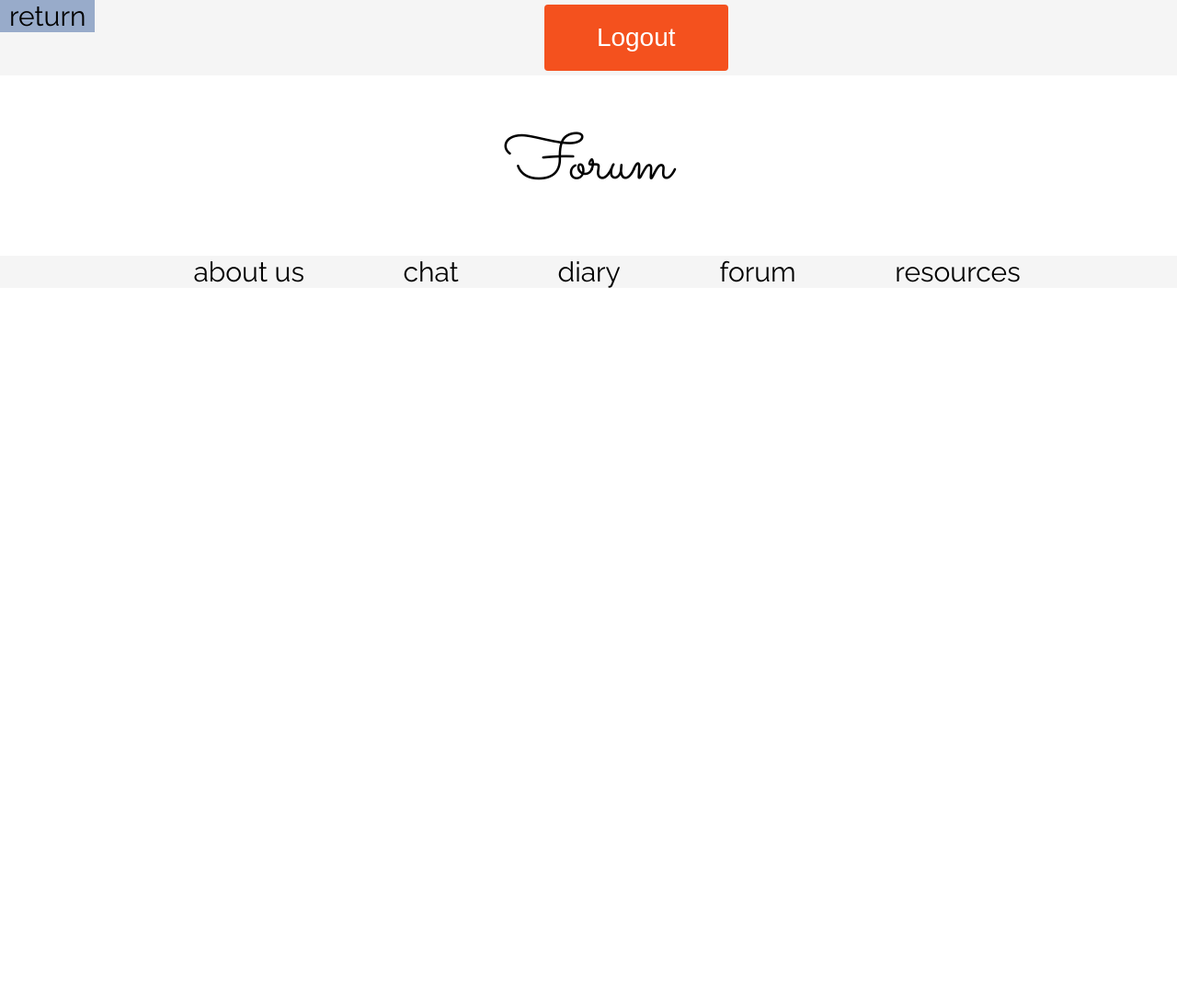
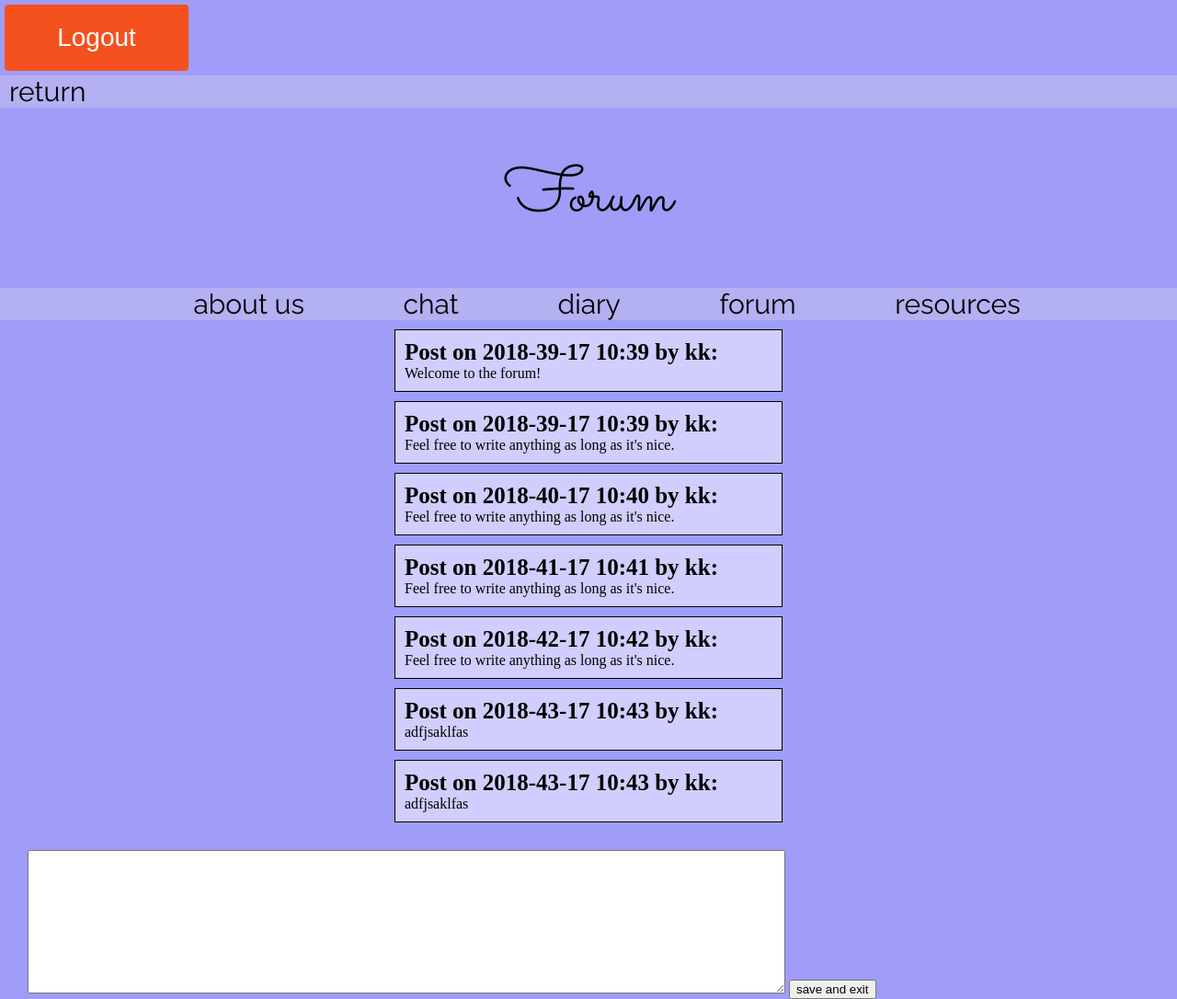
Before and after one commit to chloesun15/EASEsite, a Flask app: page /forum/ in a window 1280 px wide. Shown: the whole page at 92% size. Before the commit the page ends 313 px from the top, so only its background shows below. Run offline with Flask 2, Linux system fonts and the light colour scheme.

Commit message:
Added forum feature

```diff
--- a/currentuser.json
+++ b/currentuser.json
@@ -1 +1 @@
-[{"user": "csun"}]
+[{"user": "kk"}]
--- a/diary.json
+++ b/diary.json
@@ -1 +1 @@
-[{"date": "2018-07-16 16:07", "diary": "I'm tired.", "username": "csun"}, {"date": "2018-07-16 16:07", "diary": "my name is chloe", "username": "csun"}, {"date": "2018-08-16 16:08", "diary": "i'm fatima and i am 17", "username": "kk"}, {"date": "2018-28-16 16:28", "diary": "", "username": "kk"}, {"date": "2018-50-16 16:50", "diary": "hi my nme janny", "username": "janny"}, {"date": "2018-50-16 16:50", "diary": "i eat", "username": "janny"}]
+[{"date": "2018-07-16 16:07", "diary": "I'm tired.", "username": "csun"}, {"date": "2018-07-16 16:07", "diary": "my name is chloe", "username": "csun"}, {"date": "2018-08-16 16:08", "diary": "i'm fatima and i am 17", "username": "kk"}, {"date": "2018-28-16 16:28", "diary": "", "username": "kk"}, {"date": "2018-50-16 16:50", "diary": "hi my nme janny", "username": "janny"}, {"date": "2018-50-16 16:50", "diary": "i eat", "username": "janny"}, {"date": "2018-39-17 10:39", "diary": "Welcome to the forum!", "username": "kk"}]
--- /dev/null
+++ b/forumposts.json
@@ -0,0 +1 @@
+[{"date": "2018-39-17 10:39", "entry": "Welcome to the forum!", "username": "kk"}, {"date": "2018-39-17 10:39", "entry": "Feel free to write anything as long as it's nice.", "username": "kk"}, {"date": "2018-40-17 10:40", "entry": "Feel free to write anything as long as it's nice.", "username": "kk"}, {"date": "2018-41-17 10:41", "entry": "Feel free to write anything as long as it's nice.", "username": "kk"}, {"date": "2018-42-17 10:42", "entry": "Feel free to write anything as long as it's nice.", "username": "kk"}, {"date": "2018-43-17 10:43", "entry": "adfjsaklfas", "username": "kk"}, {"date": "2018-43-17 10:43", "entry": "adfjsaklfas", "username": "kk"}]
--- a/server.py
+++ b/server.py
@@ -98,7 +98,9 @@
 
 @app.route('/forum/')
 def forum():
-    return render_template('forum.html')
+    with open("forumposts.json","r") as readFile:
+        allPosts = json.load(readFile)
+    return render_template('forum.html', allPosts = allPosts)
 
 @app.route('/resources/')
 def resources():
@@ -133,5 +135,27 @@
         readFile.close()
     return render_template('diary.html')
 
+
+@app.route('/saveforum/', methods=["GET", "POST"])
+def saveforum():
+    userentry={}
+    entry = request.form['entry']
+    now = datetime.datetime.now()
+    dot=now.strftime("%Y-%M-%d %H:%M")
+    with open("currentuser.json", "r") as readFile:
+        current = json.load(readFile)
+    username = current[0]["user"]
+    userentry["date"]=dot
+    userentry["entry"] = entry
+    userentry["username"] = username
+    with open("forumposts.json", "r") as readFile:
+        diaryList = json.load(readFile)
+        diaryList.append(userentry)
+    with open("forumposts.json", "w") as readFile:
+        json.dump(diaryList, readFile)
+    with open("forumposts.json","r") as readFile:
+        allPosts = json.load(readFile)
+    return render_template('forum.html', allPosts = allPosts)
+
 if __name__ == '__main__':
   app.run(debug=True)
--- a/templates/forum.html
+++ b/templates/forum.html
@@ -1,26 +1,75 @@
 <!DOCTYPE html>
 <html>
 <head>
-  <title>FORUM</title>
+  <title>DIARY</title>
   <link rel= "stylesheet" type= "text/css" href= "../static/styles/site.css">
   <script src="../static/js/site.js"></script>
   <link href="https://fonts.googleapis.com/css?family=Raleway|Sacramento" rel="stylesheet">
+<style>
+body{
+  background-color: #A09DF9;
+}
+  .diarybox{
+    color: black;
+    border: 1px solid black;
+    padding: 10px 10px;
+    background-color: rgb(255, 255, 255, 0.5);
+    width: 400px;
+    height:auto;
+    margin:auto;
+    margin-top: 10px;
+  }
+
+</style>
 </head>
 
 <body onload="start()">
+  <div id="logout"></div>
+
+  <div name="lastEntry">
+  </div>
+
   <div class="navfloat">
     <a id="left" href="/return/">return</a>
     <div id="logout"></div>
   </div>
+
   <div id="google_translate_element"></div>
   <script type="text/javascript"> function googleTranslateElementInit() { new google.translate.TranslateElement({pageLanguage: 'en', layout: google.translate.TranslateElement.InlineLayout.SIMPLE}, 'google_translate_element');}</script>
   <script type="text/javascript" src="//translate.google.com/translate_a/element.js?cb=googleTranslateElementInit"></script>
 
   <h1 style ="text-align:center; font-size:70px; text-decoration:none;">Forum</h1>
   <main>
+
     <div id="navMenu"></div>
-    <div>
-    </main>
-    <footer></footer>
-  </body>
-  </html>
+
+    <div id="entries"></div>
+
+    <form action="/saveforum/" method="post" style="display:inline; margin:auto;">
+      <textarea name='entry' id='entry' rows=10 cols=100 style='margin-left:30px; margin-top: 30px;'></textarea>
+      <input type='submit' value='save and exit'>
+    </form>
+  </main>
+  <script>
+  var someJavaScriptVar =  {{allPosts|tojson}};
+  var allentries = [];
+  jsonlen=Object.keys(someJavaScriptVar).length;
+  for (var i = 0; i < jsonlen; i++){
+    allentries.push(someJavaScriptVar[i])
+  }
+  printitems(allentries);
+
+  function printitems(forumentries){
+    entries ="";
+    var length = forumentries.length;
+    for (var i = 0; i<length; i++){
+      newentry = "<div class=\"diarybox\">" + "<h3> Post on "+ forumentries[i]["date"] + " by " + forumentries[i]["username"] + ":</h3>" + forumentries[i]["entry"] + "</div>";
+      entries += newentry;
+    }
+    document.getElementById("entries").innerHTML = entries;
+    }
+    </script>
+<footer></footer>
+
+</body>
+</html>
```
